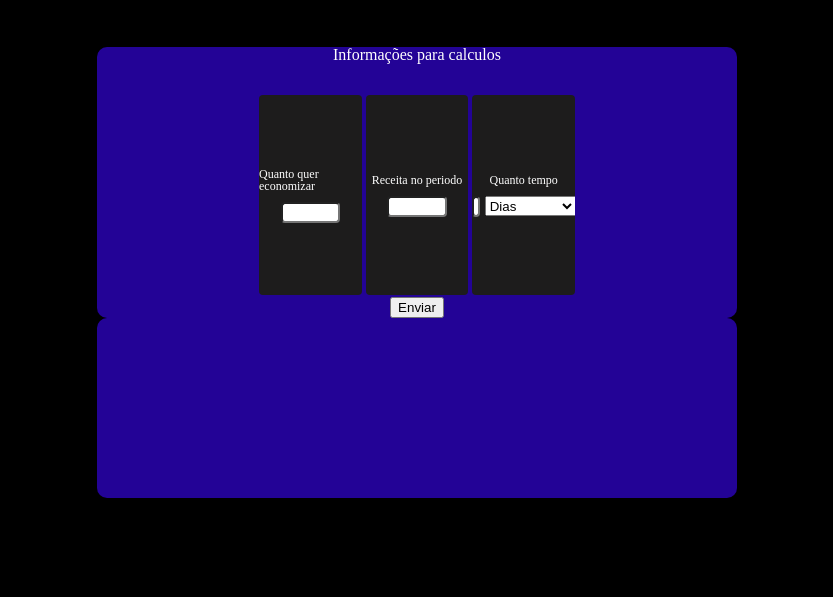
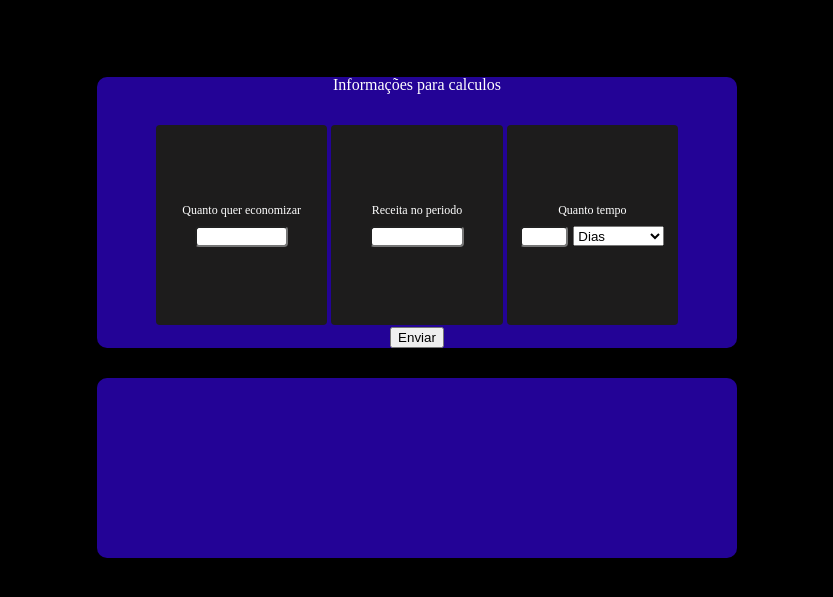
Before and after one commit to estrela801/sitema-gestao-financeira, a plain HTML site: page index.HTML in a window 1280 px wide. Shown: the part 125-722 px from the top of the page, without its empty margins (223-1056 px from the left). Drawn offline with Linux system fonts and the light colour scheme.

Commit message:
style: some updates

```diff
--- a/style.css
+++ b/style.css
@@ -60,15 +60,15 @@ body{
     align-items: center;
     justify-content:center;
     background-color: rgb(35, 3, 150);
+    color: white;
     max-height: 90%;
     min-height: 180px;
     width: 50%;
     border-radius: 10px;
-    margin: 0 auto;
+    margin: 30px auto;
 }
 .flex{
     display: flex;
-    width: inherit;
     justify-content: center;
     align-items: center;
 }
@@ -105,6 +105,6 @@ input[type="number"]::-webkit-outer-spin-button {
     margin: 10px 0 0 5px;
 
 }
-.main-elements .main-content .dma{
-
+.main-elements .main-content .tempo{
+    width: 40px;
 }
```
